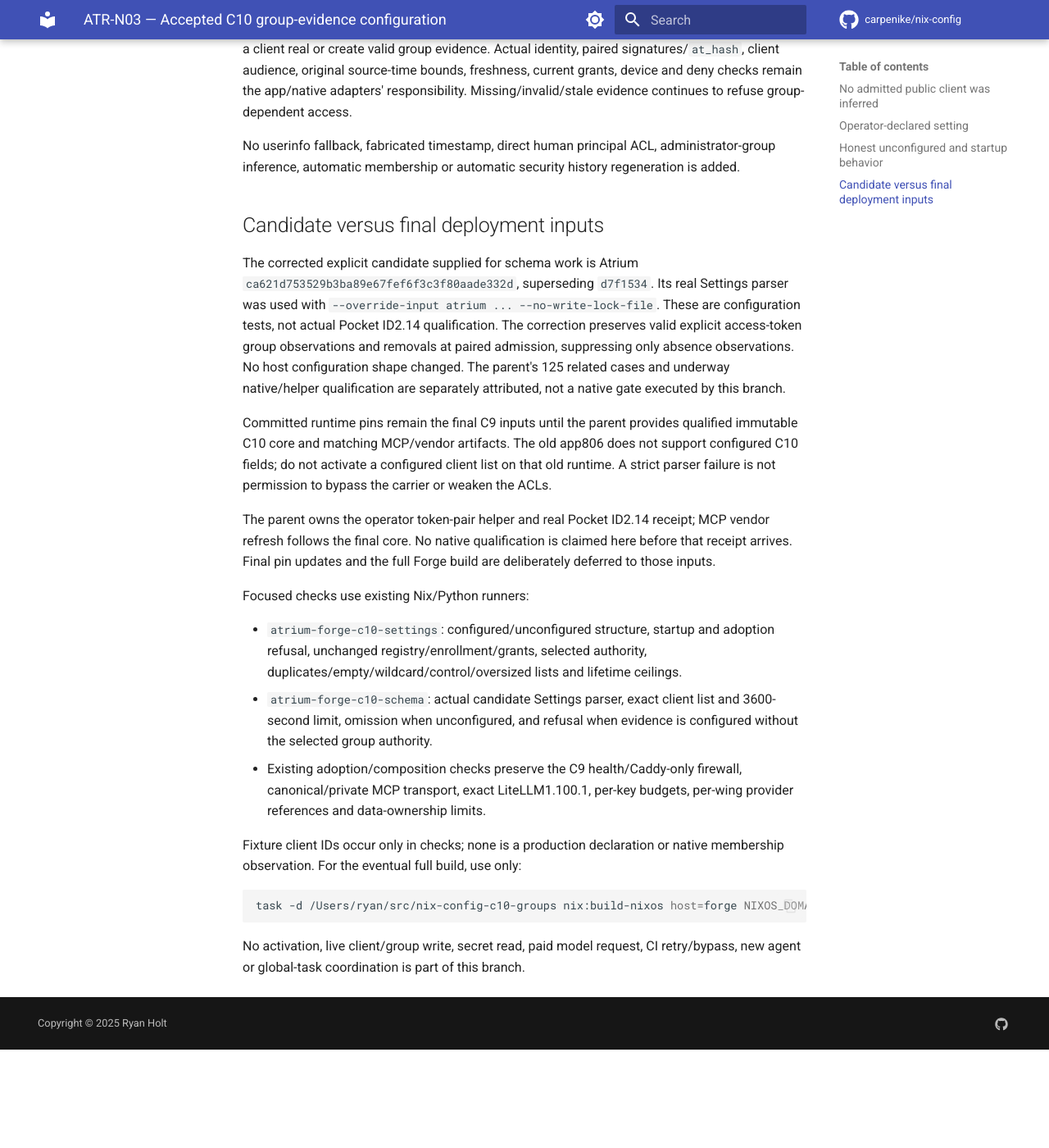
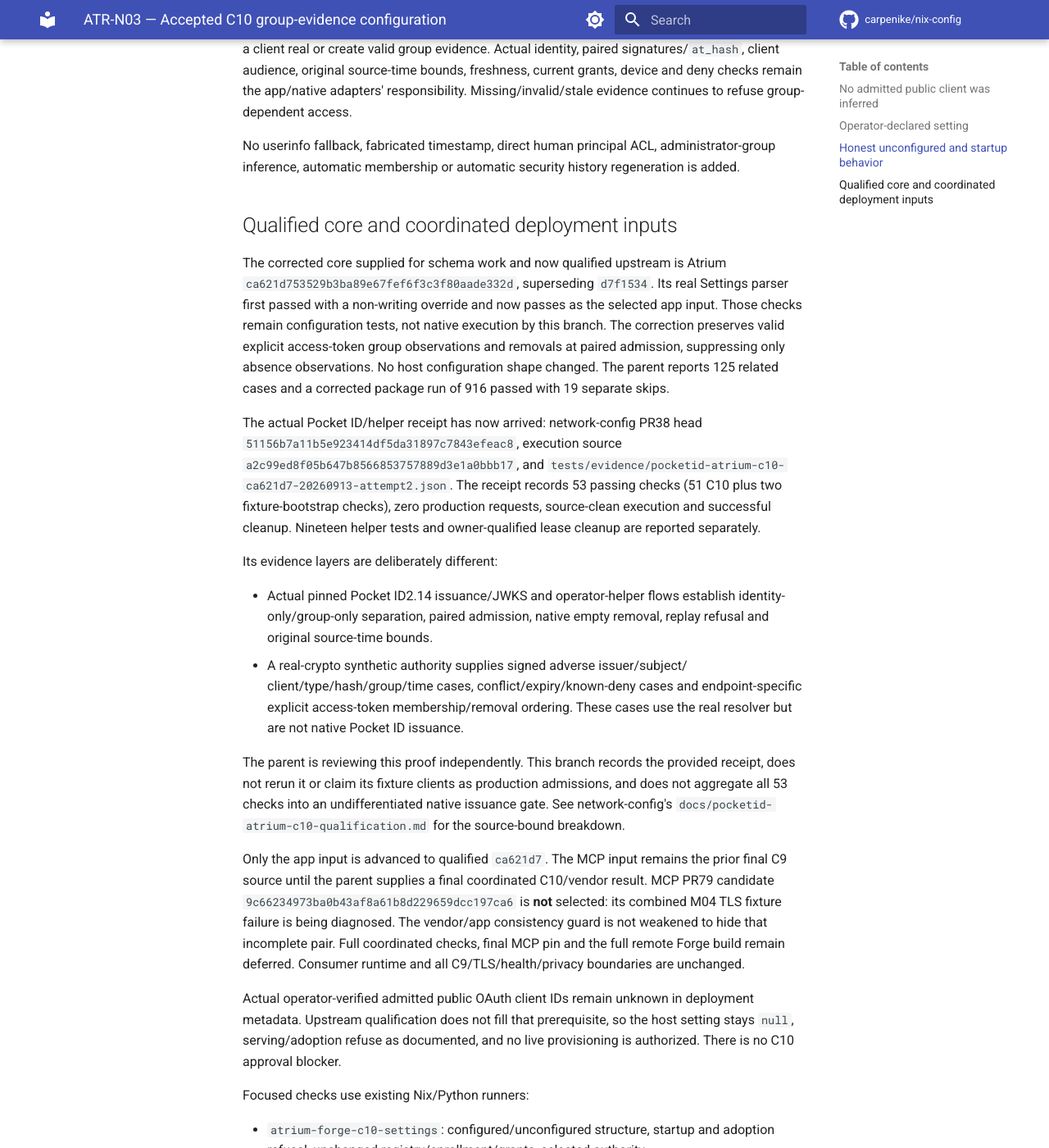
Before and after one commit to carpenike/nix-config, an MkDocs documentation site: the page built from docs/services/atrium-c10-groups.md, in a window 1280 px wide and 1400 px high, scrolled down 2314 px. Shown: the whole window at 82% size. Built offline with MkDocs 1.6.1 and Material for MkDocs 9.7.7, drawn with Linux system fonts in a browser that asks for light colours; comment, search, counter and statistics services are not loaded; before the commit the page ends 3594 px from its top, so only the background shows below that.

Commit message:
ATR-N03: consume qualified C10 core without premature MCP adoption
Pin appca621d7 and record the supplied source-bound Pocket ID/helper receipt with actual-native and signed-synthetic layers separated. Retain unknown operator public-client admission as null and preserve startup/adoption refusal. MCP remains at the prior final C9 source until the parent's final coordinated result; do not select the diagnosed candidate or weaken vendor consistency. Four independent C10/schema/adoption checks pass; final MCP pin/full build are deferred.

Co-authored-by: Copilot <223556219+Copilot@users.noreply.github.com>
Copilot-Session: 1e5e7d6d-a45a-4ac0-9fb1-9bf14b3658cb

```diff
--- a/docs/services/atrium-c10-groups.md
+++ b/docs/services/atrium-c10-groups.md
@@ -94,29 +94,56 @@ No userinfo fallback, fabricated timestamp, direct human principal ACL,
 administrator-group inference, automatic membership or automatic security
 history regeneration is added.
 
-## Candidate versus final deployment inputs
+## Qualified core and coordinated deployment inputs
 
-The corrected explicit candidate supplied for schema work is Atrium
+The corrected core supplied for schema work and now qualified upstream is Atrium
 `ca621d753529b3ba89e67fef6f3c3f80aade332d`, superseding `d7f1534`.
-Its real Settings parser was used
-with `--override-input atrium ... --no-write-lock-file`. These are configuration
-tests, not actual Pocket ID2.14 qualification.
+Its real Settings parser first passed with a non-writing override and now passes
+as the selected app input. Those checks remain configuration tests, not native
+execution by this branch.
 The correction preserves valid explicit access-token group observations and
 removals at paired admission, suppressing only absence observations. No host
-configuration shape changed. The parent's 125 related cases and underway
-native/helper qualification are separately attributed, not a native gate
-executed by this branch.
+configuration shape changed. The parent reports 125 related cases and a
+corrected package run of 916 passed with 19 separate skips.
 
-Committed runtime pins remain the final C9 inputs until the parent provides
-qualified immutable C10 core and matching MCP/vendor artifacts. The old app806
-does not support configured C10 fields; do not activate a configured client
-list on that old runtime. A strict parser failure is not permission to bypass
-the carrier or weaken the ACLs.
+The actual Pocket ID/helper receipt has now arrived: network-config PR38 head
+`51156b7a11b5e923414df5da31897c7843efeac8`, execution source
+`a2c99ed8f05b647b8566853757889d3e1a0bbb17`, and
+`tests/evidence/pocketid-atrium-c10-ca621d7-20260913-attempt2.json`.
+The receipt records 53 passing checks (51 C10 plus two fixture-bootstrap
+checks), zero production requests, source-clean execution and successful
+cleanup. Nineteen helper tests and owner-qualified lease cleanup are reported
+separately.
 
-The parent owns the operator token-pair helper and real Pocket ID2.14 receipt;
-MCP vendor refresh follows the final core. No native qualification is claimed
-here before that receipt arrives. Final pin updates and the full Forge build
-are deliberately deferred to those inputs.
+Its evidence layers are deliberately different:
+
+* Actual pinned Pocket ID2.14 issuance/JWKS and operator-helper flows establish
+  identity-only/group-only separation, paired admission, native empty removal,
+  replay refusal and original source-time bounds.
+* A real-crypto synthetic authority supplies signed adverse issuer/subject/
+  client/type/hash/group/time cases, conflict/expiry/known-deny cases and
+  endpoint-specific explicit access-token membership/removal ordering.
+  These cases use the real resolver but are not native Pocket ID issuance.
+
+The parent is reviewing this proof independently. This branch records the
+provided receipt, does not rerun it or claim its fixture clients as production
+admissions, and does not aggregate all 53 checks into an undifferentiated native
+issuance gate. See network-config's
+`docs/pocketid-atrium-c10-qualification.md` for the source-bound breakdown.
+
+Only the app input is advanced to qualified `ca621d7`. The MCP input remains
+the prior final C9 source until the parent supplies a final coordinated
+C10/vendor result. MCP PR79 candidate `9c66234973ba0b43af8a61b8d229659dcc197ca6`
+is **not** selected: its combined M04 TLS fixture failure is being diagnosed.
+The vendor/app consistency guard is not weakened to hide that incomplete
+pair. Full coordinated checks, final MCP pin and the full remote Forge build
+remain deferred. Consumer runtime and all C9/TLS/health/privacy boundaries are
+unchanged.
+
+Actual operator-verified admitted public OAuth client IDs remain unknown in
+deployment metadata. Upstream qualification does not fill that prerequisite,
+so the host setting stays `null`, serving/adoption refuse as documented, and
+no live provisioning is authorized. There is no C10 approval blocker.
 
 Focused checks use existing Nix/Python runners:
 
```
Also changed, not shown: docs/services/atrium-forge-cloud.md (+3 -2 lines), 5 other files.
